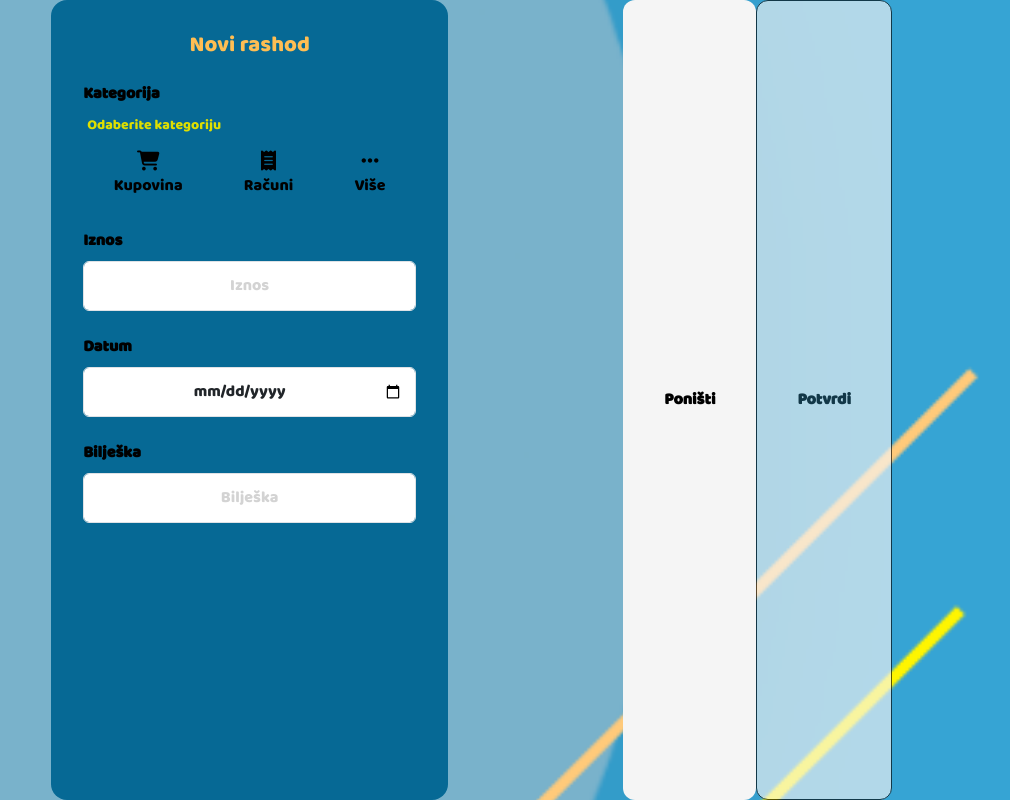
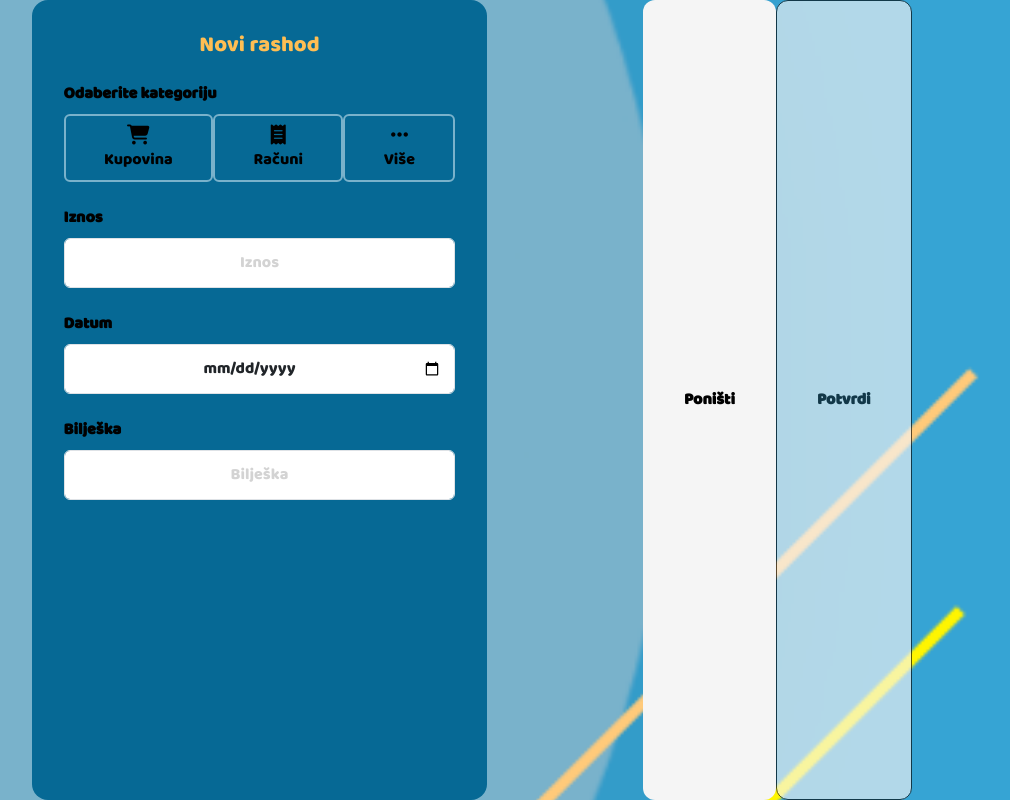
Before and after one commit to emilipuh/frontend, a Vue app: page /dodajRashod in a window 1280 px wide. Shown: the whole page, without its empty margins (124-1134 px from the left). Built offline with nearby package versions, Linux system fonts and the light colour scheme; sample sign-in values are in the browser's storage.

Commit message:
Manje izmjene u css-u

```diff
--- a/src/views/DodavanjePrihoda.vue
+++ b/src/views/DodavanjePrihoda.vue
@@ -5,14 +5,7 @@
         <h5 class="title">Novi prihod</h5>
         <div class="row">
           <div class="col-12">
-            <label class="form-label">Kategorija</label>
-            <p
-              v-if="!odabranaKategorija"
-              class="error-message"
-              style="text-align: start"
-            >
-              {{ errors.kategorijaError }}
-            </p>
+            <label class="form-label">Odaberite kategoriju</label>
             <div class="d-flex">
               <input
                 type="radio"
@@ -121,7 +114,6 @@ export default {
       stanje,
       errors: {
         error: "",
-        kategorijaError: "Odaberite kategoriju",
         iznosError: "",
         datumError: "",
       },
@@ -227,6 +219,8 @@ export default {
 }
 .btn {
   color: black;
+  border: 2px solid #79b2cb;
+  padding: 1vh 3vw;
   margin-right: 2vh;
 }
 .btn-check:checked + .btn {
--- a/src/views/DodavanjeRashoda.vue
+++ b/src/views/DodavanjeRashoda.vue
@@ -5,14 +5,7 @@
         <h5 class="title">Novi rashod</h5>
         <div class="row">
           <div class="col-12" style="padding-bottom: 3vh">
-            <label class="form-label">Kategorija</label>
-            <p
-              v-if="!odabranaKategorija"
-              class="error-message"
-              style="text-align: start"
-            >
-              {{ errors.kategorijaError }}
-            </p>
+            <label class="form-label">Odaberite kategoriju</label>
             <div class="kategorije">
               <input
                 type="radio"
@@ -73,8 +66,11 @@
                     id="zdravlje"
                     autocomplete="off"
                   />
-                  <label class="btn" for="zdravlje">
-                    <i class="fa-solid fa-heart-pulse"></i>
+                  <label class="btn-dropdown" for="zdravlje">
+                    <i
+                      class="fa-solid fa-heart-pulse"
+                      style="margin-right: 0.5vw"
+                    ></i>
                     Zdravlje
                   </label>
                   <input
@@ -88,8 +84,8 @@
                     id="edukacija"
                     autocomplete="off"
                   />
-                  <label class="btn" for="edukacija">
-                    <i class="fa-solid fa-book"></i>
+                  <label class="btn-dropdown" for="edukacija">
+                    <i class="fa-solid fa-book" style="margin-right: 0.5vw"></i>
                     Edukacija
                   </label>
                   <input
@@ -103,8 +99,8 @@
                     id="vozilo"
                     autocomplete="off"
                   />
-                  <label class="btn" for="vozilo">
-                    <i class="fa-solid fa-car"></i>
+                  <label class="btn-dropdown" for="vozilo">
+                    <i class="fa-solid fa-car" style="margin-right: 0.5vw"></i>
                     Vozilo
                   </label>
                   <input
@@ -119,8 +115,8 @@
                     id="kucniLjubimci"
                     autocomplete="off"
                   />
-                  <label class="btn" for="kucniLjubimci">
-                    <i class="fa-solid fa-dog"></i>
+                  <label class="btn-dropdown" for="kucniLjubimci">
+                    <i class="fa-solid fa-dog" style="margin-right: 0.5vw"></i>
                     Kućni ljubimci
                   </label>
                   <input
@@ -134,7 +130,7 @@
                     id="ostalo"
                     autocomplete="off"
                   />
-                  <label class="btn" for="ostalo"> Ostalo </label>
+                  <label class="btn-dropdown" for="ostalo"> Ostalo </label>
                 </ul>
               </div>
             </div>
@@ -206,7 +202,6 @@ export default {
       stanje,
       errors: {
         error: "",
-        kategorijaError: "Odaberite kategoriju",
         iznosError: "",
         datumError: "",
       },
@@ -225,11 +220,11 @@ export default {
     },
     isDataChanged() {
       return (
-        this.stanje.rashod.kategorija !== "" &&
-        this.odabranaKategorija == true &&
-        // this.selectedDropdownCategory !== null &&
-        this.stanje.rashod.iznos !== "" &&
-        this.stanje.rashod.datum !== ""
+        this.stanje.rashod.kategorija !== "" ||
+        (this.odabranaKategorija == true &&
+          this.selectedDropdownCategory !== null &&
+          this.stanje.rashod.iznos !== "" &&
+          this.stanje.rashod.datum !== "")
       );
     },
   },
@@ -339,8 +334,16 @@ export default {
   background-color: yellow;
   border: none;
 }
+.btn-dropdown {
+  display: flex;
+  justify-content: flex-start;
+  align-items: center;
+  margin: 1vh 3vw;
+}
 .btn {
   color: black;
+  border: 2px solid #79b2cb;
+  padding: 1vh 3vw;
 }
 .btn-check:checked + .btn {
   background-color: yellow;
```
